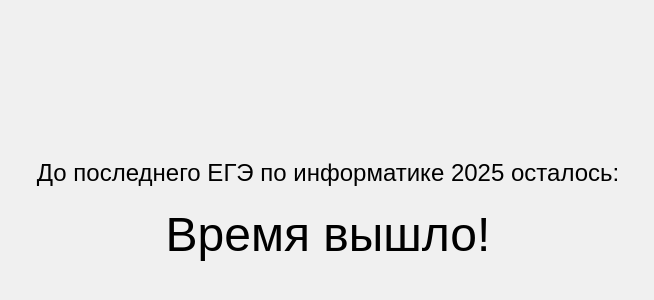
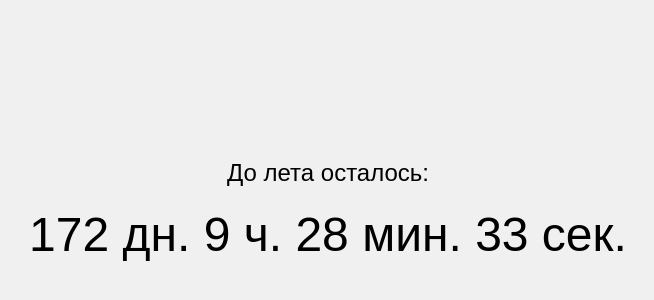
Before and after one commit to munstr001/time, a plain HTML site: page index.html in a window 1280 px wide. Shown: the part 198-498 px from the top of the page, without its empty margins (312-966 px from the left). Drawn offline with Linux system fonts and the light colour scheme.

Commit message:
Update index.html

```diff
--- a/index.html
+++ b/index.html
@@ -3,7 +3,7 @@
 <head>
     <meta charset="UTF-8">
     <meta name="viewport" content="width=device-width, initial-scale=1.0">
-    <title>До лета осталось: </title>
+    <title>Таймер лета</title>
     <style>
         body {
             display: flex;
@@ -24,11 +24,11 @@
     </style>
 </head>
 <body>
-    <div id="header">До последнего ЕГЭ по информатике 2025 осталось:</div> <!-- Текст над таймером -->
+    <div id="header">До лета осталось: </div> <!-- Текст над таймером -->
     <div id="timer">Загрузка...</div>
     <script>
         // Установка конечной даты
-        const endDate = new Date('2025-06-01T05:00:00Z'); // 27 мая 2025 года, 10:00 по московскому времени (UTC+3)
+        const endDate = new Date('2026-06-01T05:00:00Z'); // 27 мая 2025 года, 10:00 по московскому времени (UTC+3)
 
         function updateTimer() {
             const now = new Date(); // Текущее время
```
